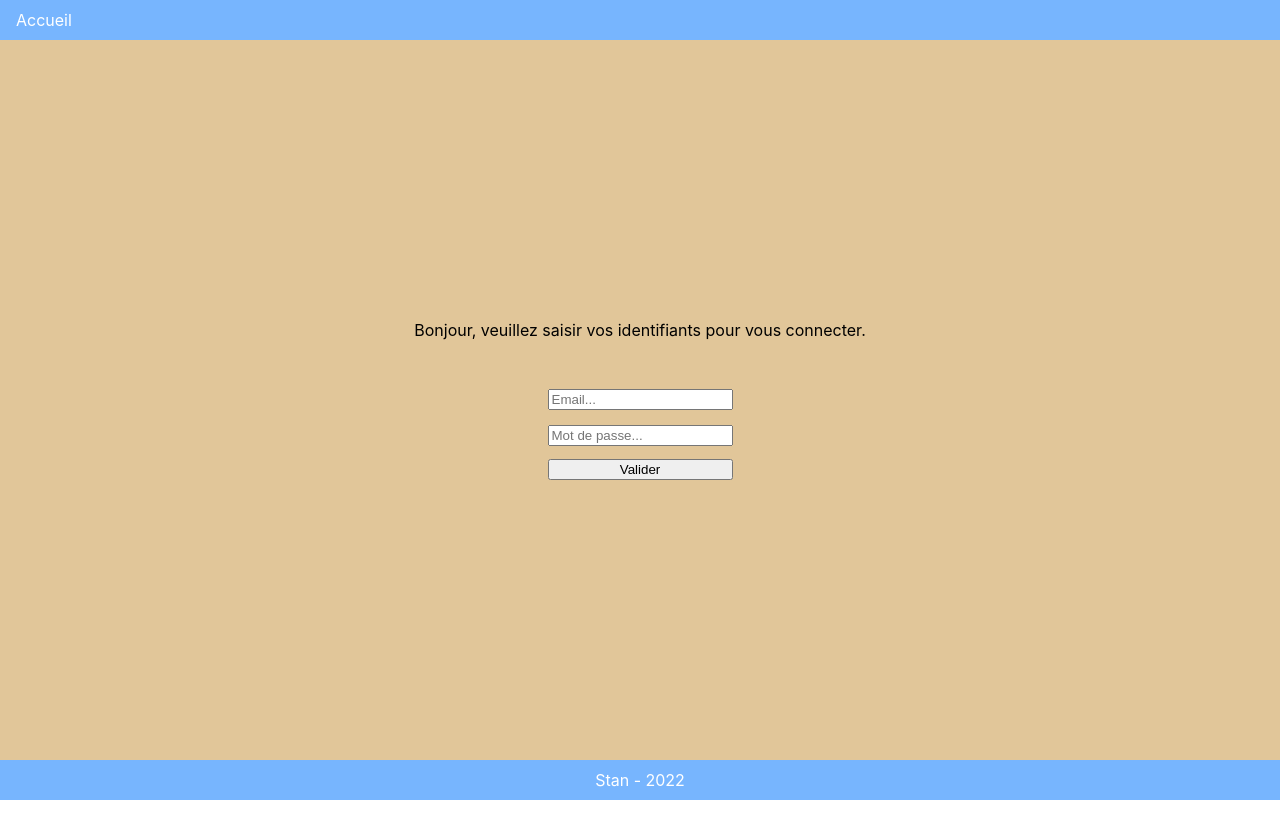
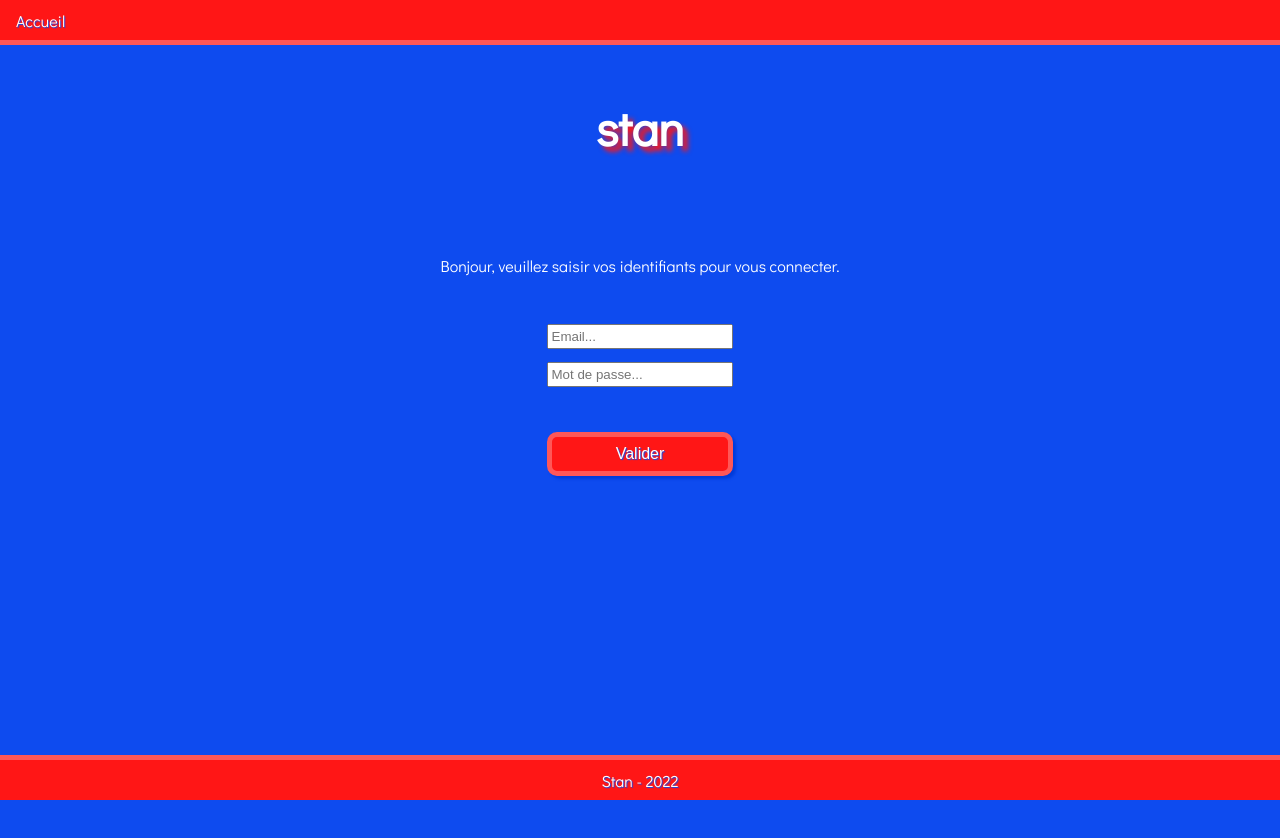
Before and after one commit to SebPARMENTIER/Staff-front, a React (Vite) app: page / in a window 1280 px wide. Shown: the top 838 px of the page. Before the commit the page ends 800 px from the top, so only its background shows below. Built offline with nearby package versions, Linux system fonts and the light colour scheme.

Commit message:
Work on styles - WIP

```diff
--- a/index.html
+++ b/index.html
@@ -3,6 +3,9 @@
   <head>
     <meta charset="UTF-8" />
     <link rel="icon" type="image/svg+xml" href="/src/assets/favicon.svg" />
+    <link rel="preconnect" href="https://fonts.googleapis.com">
+    <link rel="preconnect" href="https://fonts.gstatic.com" crossorigin>
+    <link href="https://fonts.googleapis.com/css2?family=Didact+Gothic&display=swap" rel="stylesheet">
     <meta name="viewport" content="width=device-width, initial-scale=1.0" />
     <title>Stan</title>
   </head>
--- a/src/components/App/app.scss
+++ b/src/components/App/app.scss
@@ -1,5 +1,5 @@
 .app {
   width: 100%;
   height: 100%;
-  background-color: #e1c699;
+  background-color: #0e4bef;
 }
--- a/src/components/Cards/cards.jsx
+++ b/src/components/Cards/cards.jsx
@@ -39,7 +39,7 @@ const Cards = ({
           className="cards-add-button"
           onClick={handleAddNewCardModal}
         >
-          Ajoutez une nouvelle carte.
+          Ajoutez une nouvelle carte
         </button>
       </div>
       {openAddNewCardModal && <AddNewCardModal />}
--- a/src/components/Cards/cards.scss
+++ b/src/components/Cards/cards.scss
@@ -4,14 +4,15 @@
   padding-top: 6em;
 
   &-desc {
-    color: darkblue;
+    color: white;
     padding-bottom: 2em;
     text-align: center;
   }
 
   &-list {
     margin-bottom: 2em;
-    border: 1px solid black;
+    background-color: #e1c699;
+    border: 5px solid white;
     border-radius: 5px;
     box-shadow: 5px 5px 5px saddlebrown;
     margin: 1em;
@@ -20,9 +21,9 @@
     &-link {
       text-decoration: none;
       text-align: center;
+      color: darkblue;
 
         &-title {
-          color: darkblue;
           font-weight: bold;
         }
 
@@ -38,12 +39,14 @@
     padding-top: 2em;
 
     &-button {
-      background-color: #77b5fe;
-      color: white;
-      padding: 0.5em;
-      border: none;
-      border-radius: 5px;
-      box-shadow: 5px 5px 5px saddlebrown;
+      background-color: #ff1616;
+        color: white;
+        text-shadow: 1px 1px 1px #0e4bef;
+        font-size: 1em;
+        padding: 0.5em;
+        border: 5px solid #ff5757;
+        border-radius: 10px;
+        box-shadow: 3px 3px 3px #003bda;
     }
   }
 }
--- a/src/components/Footer/footer.scss
+++ b/src/components/Footer/footer.scss
@@ -1,7 +1,8 @@
 .footer {
   width: 100%;
   height: 5%;
-  background-color: #77b5fe;
+  background-color: #ff1616;
+  border-top: 5px solid #ff5757;
   position: fixed;
   bottom: 0;
   display: flex;
@@ -10,5 +11,6 @@
 
   &-year {
     color: white;
+    text-shadow: 1px 1px 1px #0e4bef;
   }
 }
--- a/src/components/Header/header.scss
+++ b/src/components/Header/header.scss
@@ -1,7 +1,8 @@
 .header {
   width: 100%;
   height: 5%;
-  background-color: #77b5fe;
+  background-color: #ff1616;
+  border-bottom: 5px solid #ff5757;
   position: fixed;
   top: 0;
 
@@ -17,6 +18,7 @@
       &-link {
         color: white;
         text-decoration: none;
+        text-shadow: 1px 1px 1px #0e4bef;
       }
     }
 
@@ -26,19 +28,22 @@
 
       &-welcome {
         color: white;
+        text-shadow: 1px 1px 1px #0e4bef;
         padding-right: 0.5em;
       }
 
       &-logout {
         border: none;
-        background-color: #77b5fe;
+        background-color: #ff1616;
         color: white;
+        text-shadow: 1px 1px 1px #0e4bef;
         transition: transform 1s;
 
         &-open {
           border: none;
-          background-color: #77b5fe;
+          background-color: #ff1616;
           color: white;
+          text-shadow: 1px 1px 1px #0e4bef;
           transform: rotate(-180deg);
           transition: transform 1s;
         }
--- a/src/components/Home/home.jsx
+++ b/src/components/Home/home.jsx
@@ -29,6 +29,7 @@ const Home = ({
     <div className="home">
       {!isLogged && (
         <>
+          <div className="home-header">stan</div>
           <div className="home-desc">Bonjour, veuillez saisir vos identifiants pour vous connecter.</div>
           <div className="home-connexion">
             <form
@@ -77,7 +78,8 @@ const Home = ({
           )}
           {!isError && (
             <>
-              <div className="home-access-card">
+            <div className="home-access">
+            <div className="home-access-card">
                 <Link
                   className='home-access-card-link'
                   to='/cards'
@@ -95,6 +97,8 @@ const Home = ({
                   Accéder aux menus du restaurant
                 </Link>
               </div>
+            </div>
+
             </>
           )}
         </>
--- a/src/components/Home/home.scss
+++ b/src/components/Home/home.scss
@@ -3,12 +3,21 @@
   height: 100vh;
   display: flex;
   flex-direction: column;
-  justify-content: center;
   align-items: center;
+  padding-top: 6em;
+
+  &-header {
+    font-size: 3em;
+    font-weight: bold;
+    padding-bottom: 2em;
+    color: white;
+    text-shadow: 5px 5px 5px #ff1616;
+  }
 
   &-desc {
+    color: white;
     text-align: center;
-    padding-bottom: 3em;
+    padding: 0 1em 3em 1em;
   }
 
   &-connexion {
@@ -17,30 +26,59 @@
       display: flex;
       flex-direction: column;
       justify-content: center;
+      align-items: center;
 
       &-field {
+        padding-bottom: 2em;
 
         &-email, &-password {
           margin-bottom: 1em;
+          padding: 0.2em;
         }
+      }
+
+      &-button {
+        background-color: #ff1616;
+        color: white;
+        text-shadow: 1px 1px 1px #0e4bef;
+        font-size: 1em;
+        padding: 0.5em 4em;
+        border: 5px solid #ff5757;
+        border-radius: 10px;
+        box-shadow: 3px 3px 3px #003bda;
+      }
+
+      &-error {
+        color: white;
+        padding-bottom: 2em;
       }
     }
   }
 
   &-access {
+    height: 30%;
+    display: flex;
+    flex-direction: column;
+    justify-content: center;
 
     &-error {
+      padding-top: 5em;
       text-align: center;
-      font-weight: bold;
+      color: white;
     }
 
     &-card, &-menu {
       margin-bottom: 2em;
+      padding: 1em 0.5em;
+      background-color: #ff1616;
+      border: 5px solid #ff5757;
+      border-radius: 10px;
+      box-shadow: 5px 5px 5px #003bda;
 
       &-link {
         text-decoration: none;
-        color: darkblue;
-        font-weight: bold;
+        color: white;
+        text-shadow: 1px 1px 1px #0e4bef;
       }
     }
   }
--- a/src/components/Logout/logout.scss
+++ b/src/components/Logout/logout.scss
@@ -1,10 +1,12 @@
 .logout {
-  background-color: #77b5fe;
+  background-color: #ff1616;
   width: 50%;
   height: 5%;
   position: fixed;
   right: -30px;
   top: 5%;
+  border-bottom: 5px solid #ff5757;
+  border-left: 5px solid #ff5757;
   border-radius: 0 0 0 15px;
   padding-right: 30px;
   box-shadow: 0px 10px 15px -3px rgba(0,0,0,0.3);
@@ -22,6 +24,7 @@
     &-title {
       text-decoration: none;
       color: white;
+      text-shadow: 1px 1px 1px #0e4bef;
     }
   }
 }
--- a/src/styles/index.scss
+++ b/src/styles/index.scss
@@ -1,13 +1,8 @@
 body {
   margin: 0;
-  font-family: -apple-system, BlinkMacSystemFont, 'Segoe UI', 'Roboto', 'Oxygen',
-    'Ubuntu', 'Cantarell', 'Fira Sans', 'Droid Sans', 'Helvetica Neue',
-    sans-serif;
-  -webkit-font-smoothing: antialiased;
-  -moz-osx-font-smoothing: grayscale;
+  font-family: 'Didact Gothic', sans-serif;
 }
 
 code {
-  font-family: source-code-pro, Menlo, Monaco, Consolas, 'Courier New',
-    monospace;
+  font-family: 'Didact Gothic', sans-serif;
 }
```
